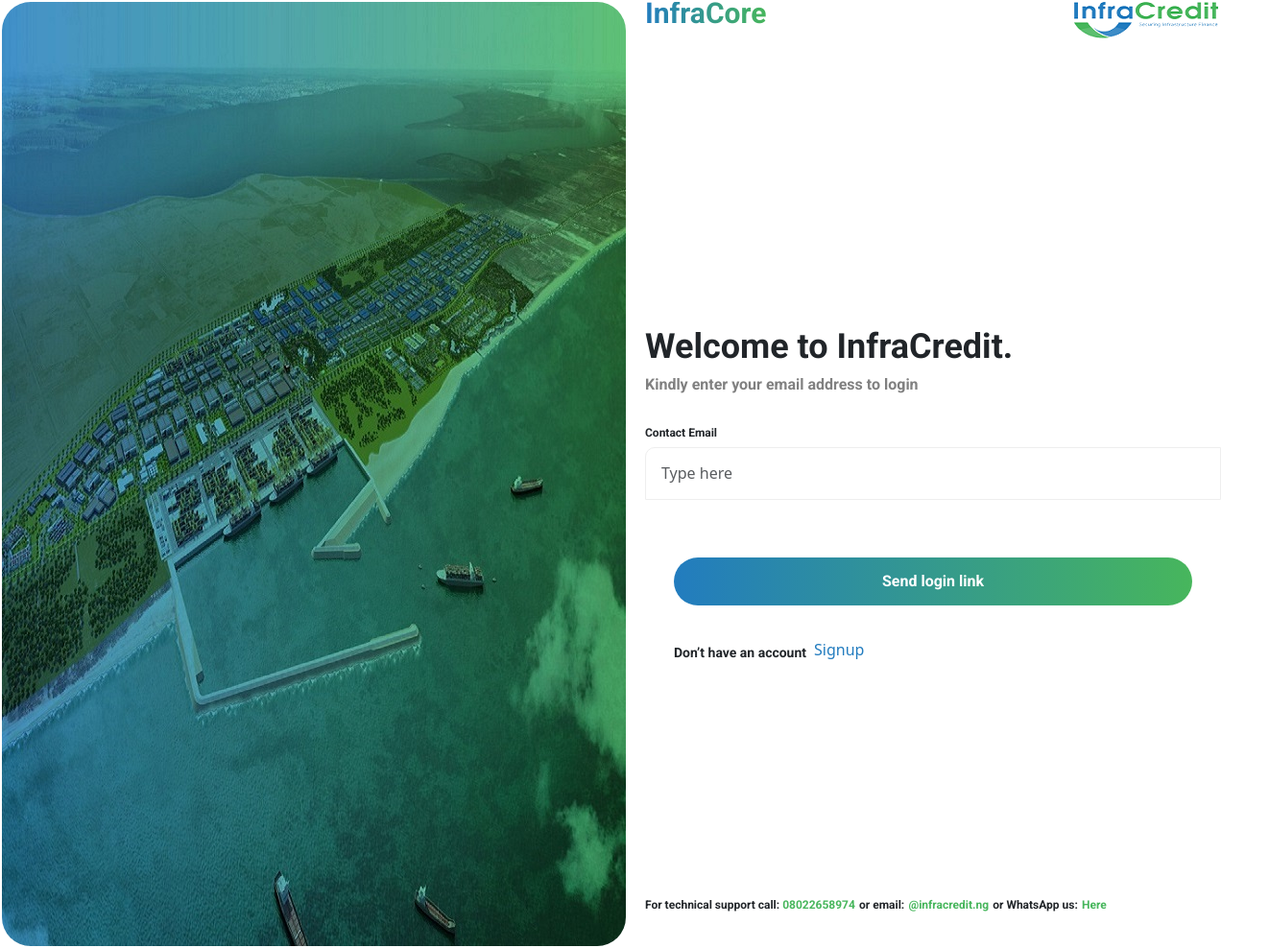
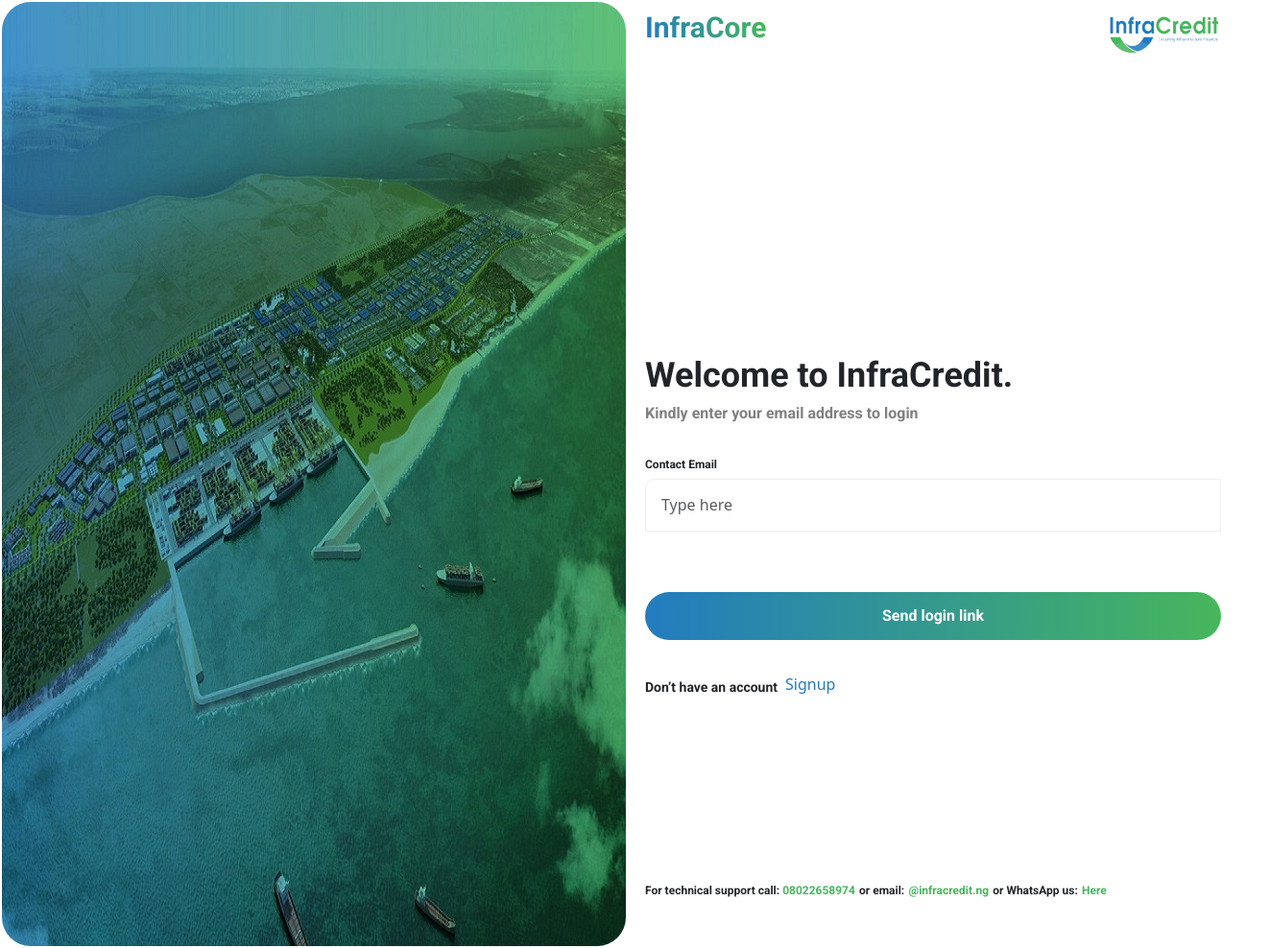
Before and after one commit to ccobasi/infracore, a Vue app: page /signin in a window 1280 px wide. Shown: the whole page at 96% size, 1322 px wide, since content can reach past the window. Built offline with nearby package versions, Linux system fonts and the light colour scheme; a web font is replaced by a local one.

Commit message:
update signin style

```diff
--- a/src/components/Boarding/Login.vue
+++ b/src/components/Boarding/Login.vue
@@ -79,7 +79,7 @@
         <div class="top">
           <div class="text">
             <h3 class="gradient-text">InfraCore</h3>
-            <img src="../../assets/Group.png" alt="">
+            <img src="../../assets/Group2.png" alt="">
           </div>
         </div>
         <div class="centered">
@@ -153,7 +153,7 @@
   border-radius: 30px;
 }
 .wrap {
-  padding: 0px 20px;
+  padding: 15px 20px;
 }
 .top {
   width: 597px;
@@ -294,6 +294,7 @@
 
 .loginBtn {
   display: flex;
+  width: 600px;
   height: 50px;
   padding: 10px;
   justify-content: center;
@@ -302,7 +303,7 @@
   align-self: stretch;
   border-radius: 30px;
   background: var(--Gradient, linear-gradient(90deg, #227cbf 0%, #47b65c 100%));
-  margin-left: 30px;
+  margin-left: 0px;
   margin-right: 30px;
 
   color: #fff;
@@ -321,7 +322,7 @@
   display: flex;
   width: 250px;
   height: 28px;
-  margin-left: 30px;
+  margin-left: 0px;
   margin-top: 30px;
 }
 .account label {
@@ -347,7 +348,7 @@
   height: 15px;
   gap: 0px;
   opacity: 0px;
-  margin-top: 40%;
+  margin-top: 30%;
 }
 .support label {
   font-family: Roboto;
```
